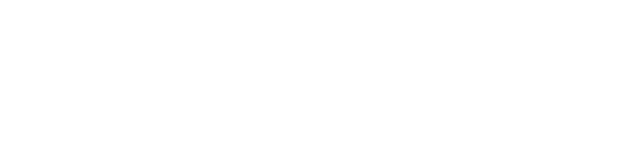
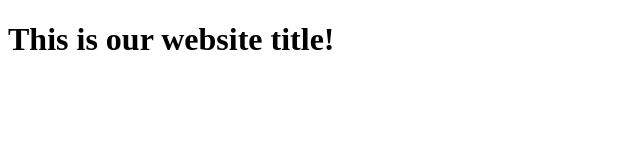
Before and after one commit to chantalebarnard/SetListFM, a plain HTML site: page index.html in a window 1280 px wide. Shown: the whole page, without its empty margins (0-640 px from the left). Drawn offline with nearby package versions, Linux system fonts and the light colour scheme.

Commit message:
Added project title

```diff
--- a/index.html
+++ b/index.html
@@ -6,6 +6,6 @@
 	<script src="https://code.jquery.com/jquery-3.2.1.min.js" integrity="sha256-hwg4gsxgFZhOsEEamdOYGBf13FyQuiTwlAQgxVSNgt4=" crossorigin="anonymous"></script>
 </head>
 <body>
-
+	<h1>This is our website title!</h1>
 </body>
 </html>
```
